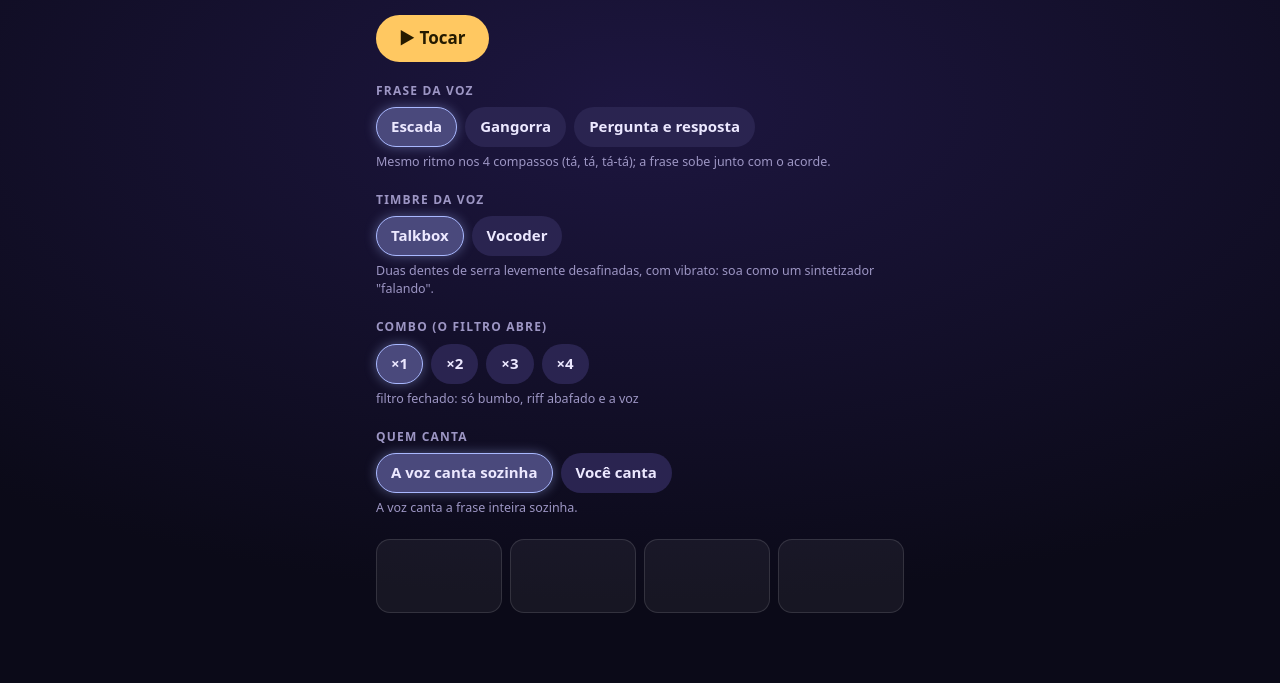
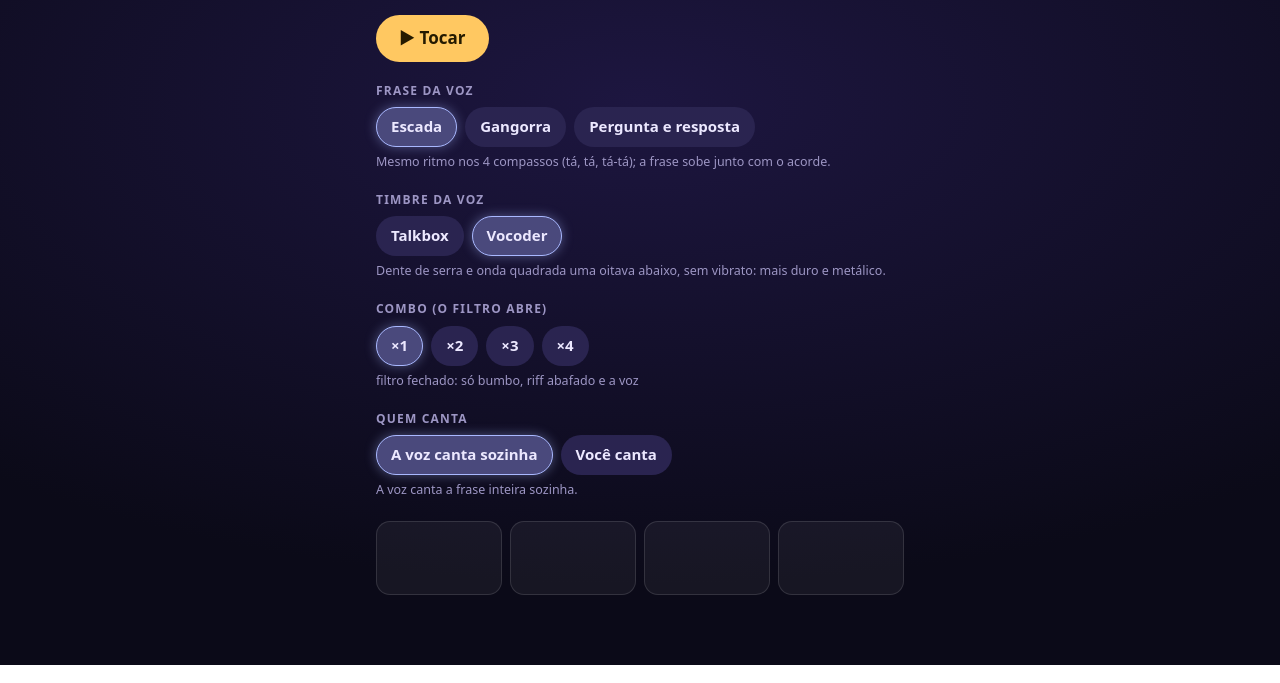
Before and after one commit to guipfranco/pulsar, a plain HTML site: page robo.html in a window 1280 px wide. Shown: the part 139-822 px from the top of the page. Drawn offline with Linux system fonts and the light colour scheme.

Commit message:
robo.html: vocoder como timbre padrão (o preferido)
Co-Authored-By: Claude Opus 5.5 <noreply@anthropic.com>

```diff
--- a/robo.html
+++ b/robo.html
@@ -79,7 +79,7 @@ const CORTE=[380,900,2400,14000];
 const RIFF=[0,null,2,1,null,2,null,3,2,null,1,null,0,2,null,1];
 
 let ac=null, master, musica, filtro, bombeio, vozBus, ruido;
-let tocando=false, prox=0, passo=0, timer=null, nivel=0, frase='escada', timbre='talkbox', modo='sozinha';
+let tocando=false, prox=0, passo=0, timer=null, nivel=0, frase='escada', timbre='vocoder', modo='sozinha';
 let vozes=[];   // sílabas agendadas: {T, m, v, d, i, feita}
 
 function monta(){
```
Also changed, not shown: 1 other file.
